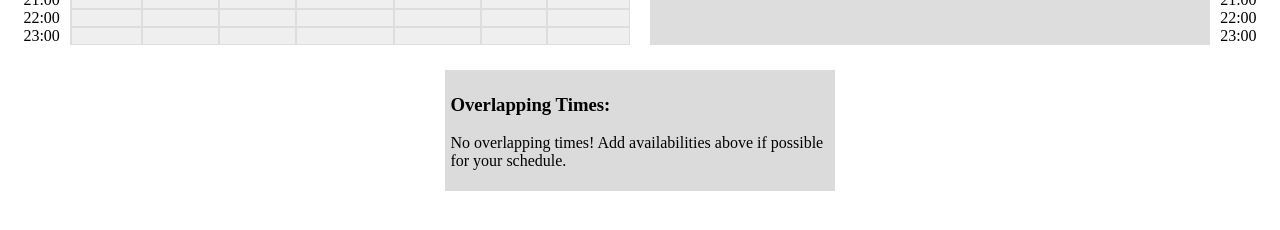
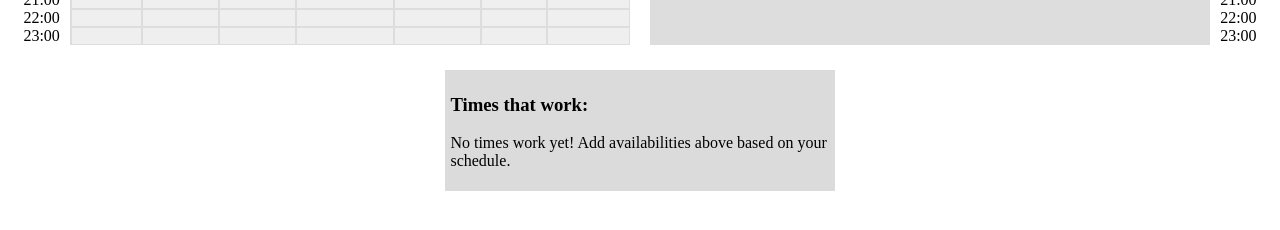
Before and after one commit to patrickthornton/input, a SvelteKit app: page / in a window 1280 px wide. Shown: the part 500-730 px from the top of the page. Built offline with nearby package versions, Linux system fonts and the light colour scheme.

Commit message:
ditch sharedAvailability, sort overlapping times

```diff
--- a/src/routes/+page.svelte
+++ b/src/routes/+page.svelte
@@ -6,7 +6,11 @@
   const invitee_availability = Array(7)
     .fill(false)
     .map(() => Array(24).fill(false)); // 7 days, 24 hours
-  var sharedAvailability: Set<string> = new Set();
+
+  // Keeps track of whether invitee has any indicated availabilities
+  $: timesWork = invitee_availability
+    .map((subArray) => subArray.some((elt) => elt))
+    .some((elt) => elt);
 
   // Toggle availability for a specific hour in a specific day for Organizer
   function toggleOrganizerAvailability(day: number, hour: number) {
@@ -25,7 +29,6 @@
     if (!organizer_availability[day][hour]) {
       invitee_availability[day][hour] = false;
     }
-    updateSharedAvailability(day, hour);
   }
 
   // Toggle availability for a specific hour in a specific day for Invitee
@@ -33,7 +36,6 @@
     if (organizer_availability[day][hour]) {
       invitee_availability[day][hour] = !invitee_availability[day][hour];
     }
-    updateSharedAvailability(day, hour);
   }
 
   // Set availability for a specific hour in a specific day for Invitee; used in drag selects
@@ -41,25 +43,7 @@
     if (organizer_availability[day][hour]) {
       invitee_availability[day][hour] = value;
     }
-    updateSharedAvailability(day, hour);
   }
-
-  // Update shared availability based on organizer and invitee availability
-  function updateSharedAvailability(day: number, hour: number) {
-    function toString(day: number, hour: number) {
-      return `${dayToWord(day)} - ${hour}:00`;
-    }
-    if (organizer_availability[day][hour] && invitee_availability[day][hour]) {
-      sharedAvailability.add(toString(day, hour));
-    } else {
-      sharedAvailability.delete(toString(day, hour));
-    }
-    // Trigger Svelte reactivity
-    sharedAvailability = sharedAvailability;
-  }
-
-  // Keeps track of whether shared_availability is nonempty
-  $: timesOverlapping = sharedAvailability.size > 0;
 
   // Track mouse state and starting indices for selection
   let isMouseDown = false;
@@ -190,18 +174,19 @@
 </div>
 
 <div class="overlapping-times">
-  <h3>Overlapping Times:</h3>
-  {#if !timesOverlapping}
-    <p>
-      No overlapping times! Add availabilities above if possible for your
-      schedule.
-    </p>
-  {:else}
+  <h3>Times that work:</h3>
+  {#if timesWork}
     <ul>
-      {#each sharedAvailability as time}
-        <li>{time}</li>
+      {#each Array(7) as _, day}
+        {#each Array(24) as _, hour}
+          {#if invitee_availability[day][hour]}
+            <li>{dayToWord(day)} - {hour}:00</li>
+          {/if}
+        {/each}
       {/each}
     </ul>
+  {:else}
+    <p>No times work yet! Add availabilities above based on your schedule.</p>
   {/if}
 </div>
 
```
